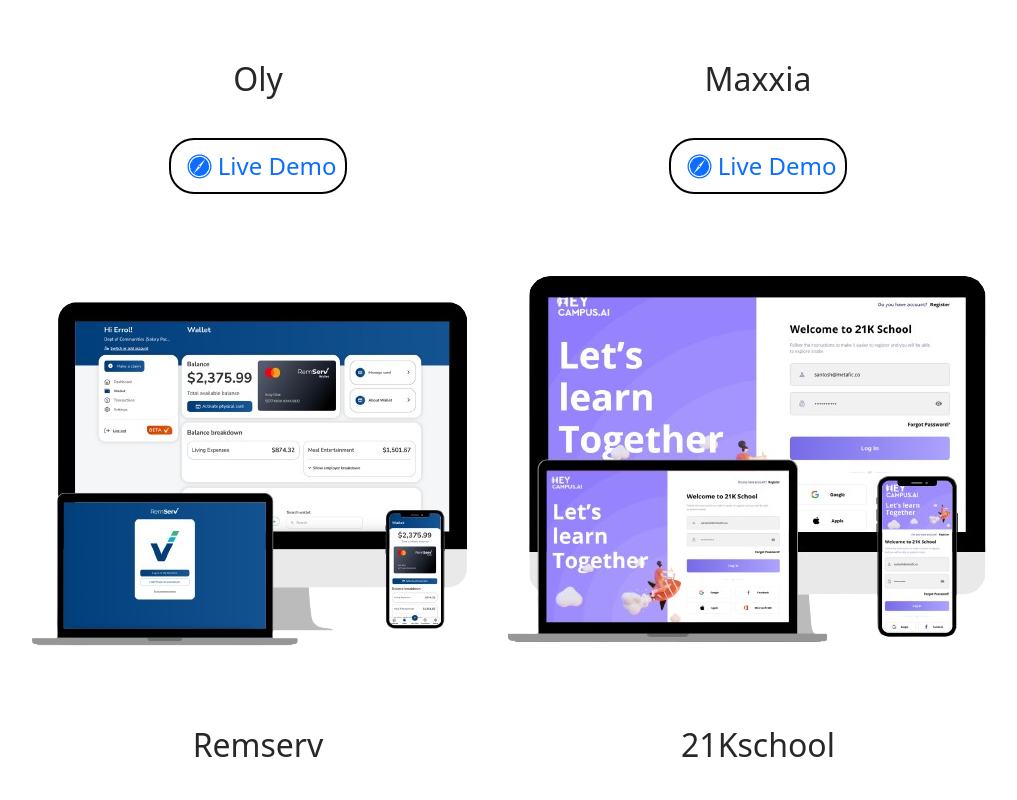
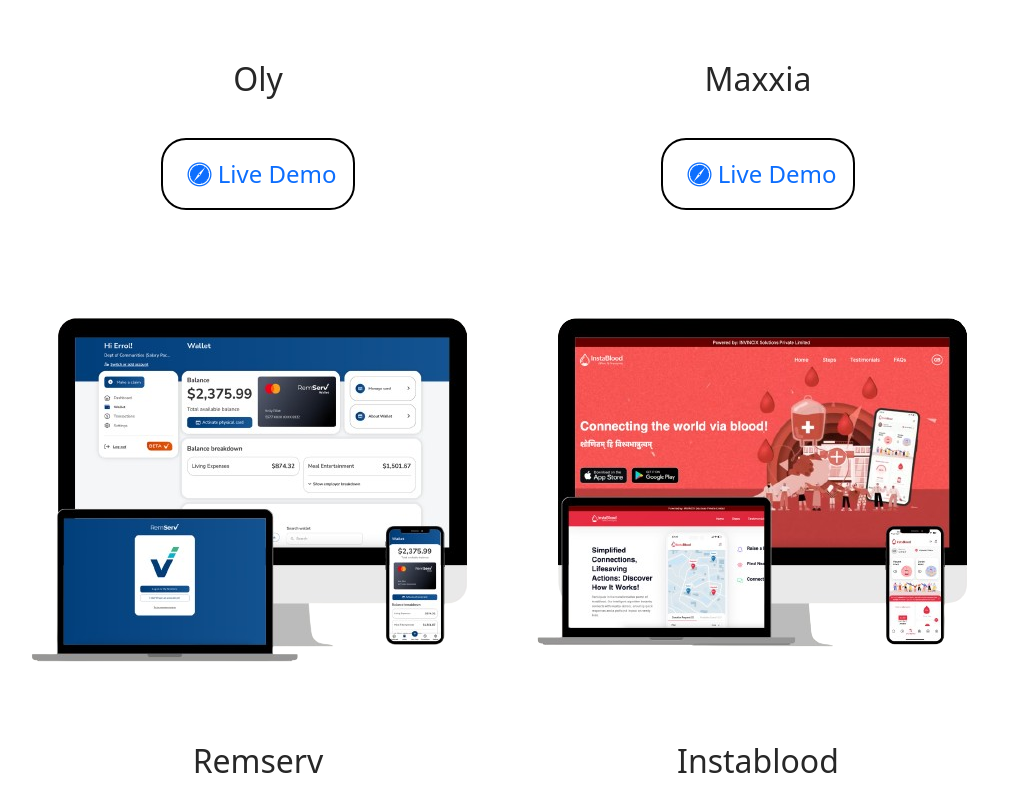
Before and after one commit to caffeineandc0de/my_profile, a React (Create React App) app: page /portfolio in a window 1280 px wide. Shown: the part 560-1360 px from the top of the page, without its empty margins (132-1149 px from the left). Built offline with nearby package versions, Linux system fonts and the light colour scheme.

Commit message:
contact screen added

```diff
--- a/src/components/portfolio/PortfolioBlock.js
+++ b/src/components/portfolio/PortfolioBlock.js
@@ -1,16 +1,49 @@
 import React from 'react';
-import {Box} from "@mui/material";
+import { Box, useMediaQuery, useTheme } from "@mui/material";
 import IconLink from "./IconLink";
+
 function PortfolioBlock(props) {
-   const {image,title,live} = props;
+   const { image, title, live } = props;
+   const theme = useTheme();
+   const isSmallScreen = useMediaQuery(theme.breakpoints.down('sm'));
+   const isMediumScreen = useMediaQuery(theme.breakpoints.between('sm', 'md'));
+
+   // Function to apply responsive styles based on screen size
+   const getButtonStyles = () => {
+      if (isSmallScreen) {
+         return {
+            padding: '0.5rem',
+            fontSize: '1rem',
+            borderRadius: '15px',
+         };
+      } else if (isMediumScreen) {
+         return {
+            padding: '0.8rem',
+            fontSize: '1.2rem',
+            borderRadius: '20px',
+         };
+      } else {
+         return {
+            padding: '1rem',
+            fontSize: '1.5rem',
+            borderRadius: '25px',
+         };
+      }
+   };
+
    return (
       <Box display={'flex'} flexDirection={'column'} justifyContent={'center'} alignItems={'center'}>
-         <Box component={'img'} src={image} alt={'mockup'}/>
-         <h1 style={{fontSize: '2rem'}}>{title}</h1>
-            <Box className={'portfolio'} display={'flex'} flexDirection={'column'} gap={'0.5rem'}
-              alignItems={'center'} fontSize={'1.5rem'} py={'2rem'}>
-            <Box p={1} border={'2px solid black'} borderRadius={'25px'}>
-               <IconLink link={live} title={'Live Demo'} icon={'fa fa-safari'}/>
+         <Box component={'img'} src={image} alt={'mockup'} />
+         <h1 style={{ fontSize: '2rem' }}>{title}</h1>
+         <Box className={'portfolio'} display={'flex'} flexDirection={'column'} gap={'0.5rem'}
+            alignItems={'center'} fontSize={'1.5rem'} py={'2rem'}>
+            <Box
+               p={1}
+               border={'2px solid black'}
+               borderRadius={getButtonStyles().borderRadius}
+               style={getButtonStyles()} // Applying responsive styles
+            >
+               <IconLink link={live} title={'Live Demo'} icon={'fa fa-safari'} />
             </Box>
          </Box>
       </Box>
--- a/src/info/Info.js
+++ b/src/info/Info.js
@@ -128,9 +128,9 @@
             image: mock7
         },
         {
-            title: "21Kschool",
-            live: "https://b21k-mvp-91002-web.b91002.stage.us-east-1.aws.svc.builder.ai/EmailAccountLoginBlock",
-            image: mock2
+            title: "Instablood",
+            live: "https://www.instablood.org/#home",
+            image: mock4
         },
         {
             title: "Wekare",
@@ -142,10 +142,11 @@
             live: "https://www.tekorero.com/",
             image: mock5
         },
+
         {
-            title: "Instablood",
-            live: "https://www.instablood.org/#home",
-            image: mock4
-        }
+            title: "21Kschool",
+            live: "https://b21k-mvp-91002-web.b91002.stage.us-east-1.aws.svc.builder.ai/EmailAccountLoginBlock",
+            image: mock2
+        },
     ]
 }
```
